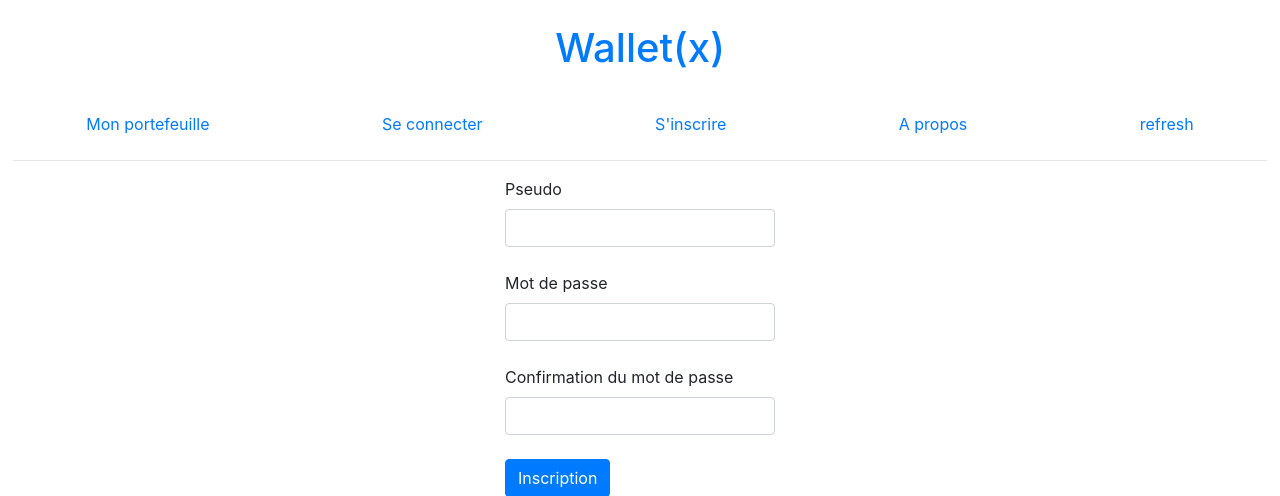
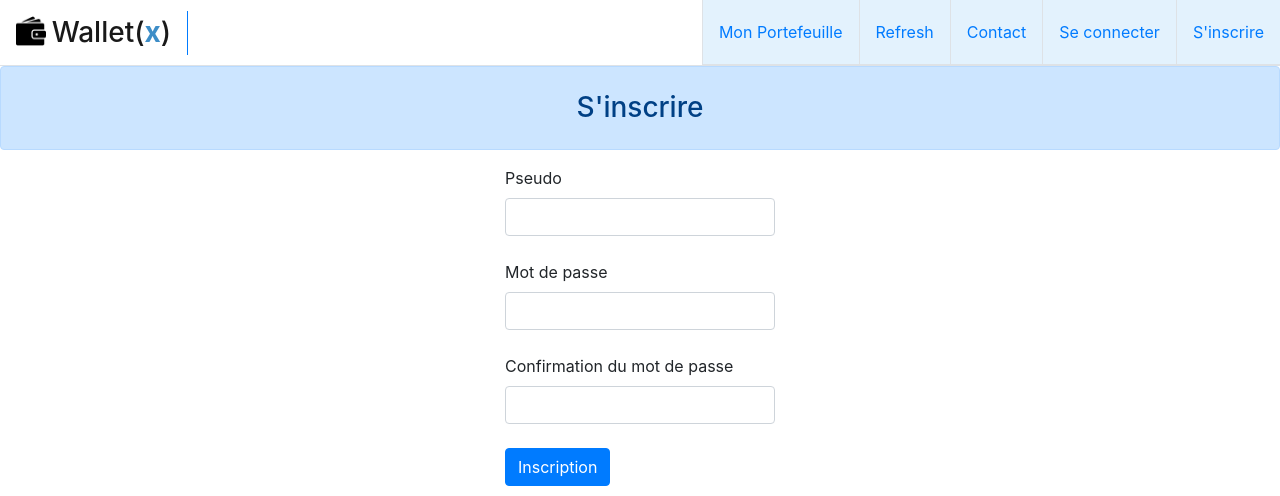
Before and after one commit to LouisDreamsDev/p5, a PHP site: template templates/register.php in a window 1280 px wide. Shown: the top 496 px of the page. Run offline with PHP 8.4, Linux system fonts and the light colour scheme; the template is opened without the code that fills it, so the values that code supplies are empty.

Commit message:
contact page + header style

```diff
--- a/config/Router.php
+++ b/config/Router.php
@@ -48,6 +48,9 @@ class Router
                 elseif($route === 'profile'){
                     $this->backController->profile();
                 }
+                elseif($route === 'contact'){
+                    $this->backController->contact();
+                }
                 elseif($route === 'my_wallet'){
                     $this->backController->my_wallet();
                 }
--- a/public/style.css
+++ b/public/style.css
@@ -1,5 +1,8 @@
-hr {
-  width: 98%;
+#x-title {
+  color: #3d8dc7;
+}
+.nav {
+  background-color: #e3f2fd;
 }
 #home-choises {
   width: 10px;
@@ -16,6 +19,13 @@ hr {
   margin: auto;
   width: 270px;
 }
+#contact .form-group {
+  margin: auto;
+  width: 400px;
+}
+#contact textarea {
+  width: 1000px;
+}
 #global-wallet .card {
   margin: auto;
   width: 80%;
--- a/templates/base.php
+++ b/templates/base.php
@@ -5,21 +5,25 @@
     <meta charset="UTF-8" />
     <link rel="stylesheet" href="https://stackpath.bootstrapcdn.com/bootstrap/4.5.2/css/bootstrap.min.css" integrity="sha384-JcKb8q3iqJ61gNV9KGb8thSsNjpSL0n8PARn9HuZOnIxN0hoP+VmmDGMN5t9UJ0Z" crossorigin="anonymous">
     <link rel="stylesheet" href="../public/style.css">
-    <title><?= $title ?></title>
+     <title><?= $title ?></title>
 </head>
 <body>
 <header>
-    <h1 class="py-4 text-center"><a href="../public/index.php">Wallet(x)</a></h1>
-    <nav class="">
-        <ul class="nav justify-content-around">
-            <li><a class="nav-link" href="../public/index.php?route=my_wallet">Mon portefeuille</a></li>
-            <li><a class="nav-link" href="../public/index.php?route=login">Se connecter</a></li>
-            <li><a class="nav-link" href="../public/index.php?route=register">S'inscrire</a></li>
-            <li><a class="nav-link" href="">A propos</a></li>
-            <li><a class="nav-link" href="../public/index.php?route=refreshApi">refresh</a></li>
-        </ul>
+    <nav class="navbar py-0 pr-0 navbar-expand-sm navbar-light d-flex justify-content-between border-bottom">
+        <a class="navbar-brand pr-3 border-right border-primary" href="../public/index.php">
+        <img src="../img/wallet_icon.png" width="30" height="30" class="d-inline-block align-top" alt="" loading="lazy">
+        <span class="h3">Wallet(<strong id="x-title">x</strong>)</span>
+        </a>
+        <div class="lx">
+            <ul class="nav d-flex justify-content-between">
+                <li class="nav-item border-bottom border-left"><a class="nav-link my-1 py-3" href="../public/index.php?route=my_wallet">Mon Portefeuille</a></li>
+                <li class="nav-item border-bottom border-left"><a class="nav-link my-1 py-3" href="../public/index.php?route=refreshApi">Refresh</a></li>
+                <li class="nav-item border-bottom border-left"><a class="nav-link my-1 py-3" href="../public/index.php?route=contact">Contact</a></li>
+                <li class="nav-item border-bottom border-left"><a class="nav-link my-1 py-3" href="../public/index.php?route=login">Se connecter</a></li>
+                <li class="nav-item border-bottom border-left"><a class="nav-link my-1 py-3" href="../public/index.php?route=register">S'inscrire</a></li>
+            </ul>
+        </div>
     </nav>
-    <hr>
 </header>
 <div id="content">
     <?= $content ?>
--- a/templates/home.php
+++ b/templates/home.php
@@ -17,9 +17,9 @@
                         <a href="">
                             <h4 class="card-title"><?= $coin->getCoin_name(); ?></h4>
                         </a>
-                        <span class="ml-auto text-muted"><?= $coin->getCmc_rank(); ?></span>
                     </div>
-                    <div class="card-subheader2 d-flex justify-content-between">
+                    <hr class="m-0">
+                    <div class="card-subheader2 d-flex justify-content-between mt-2">
                         <em class="card-subtitle m-0"><?= $coin->getSymbol(); ?></em>
                         <span class="">&#8771 <strong><?= round($coin->getPrice(), 3); ?> &euro;</strong></span>
                     </div>
--- a/templates/login.php
+++ b/templates/login.php
@@ -2,6 +2,8 @@
 
 <?= $this->session->show('error_login'); ?>
 <?= $this->session->show('need_login'); ?>
+
+<h3 class="text-center py-4 alert alert-primary">Se connecter</h3>
 
 <form method="post" action="../public/index.php?route=login">
     <div class="form-group">
--- a/templates/my_wallet.php
+++ b/templates/my_wallet.php
@@ -10,7 +10,7 @@
         ?>
             <div class="card">
                 <div class="card-header d-flex justify-content-between">
-                    <h4 class="my-0"><?= $my_wallet->getTitle(); ?></h4>
+                    <h4 class="my-0 py-0 alert alert-primary"><?= $my_wallet->getTitle(); ?></h4>
                     <span>icon modify</span>
                 </div>
                 <div class="card-body">
--- a/templates/register.php
+++ b/templates/register.php
@@ -1,4 +1,6 @@
 <?php $this->title = "Inscription"; ?>
+
+<h3 class="text-center py-4 alert alert-primary">S'inscrire</h3>
 
 <form method="post" action="../public/index.php?route=register">
     <div class="form-group">
```
Also changed, not shown: src/controller/BackController.php (+8 -0 lines), templates/contact.php (added, +17 -0 lines), img/wallet_icon.png (added).
